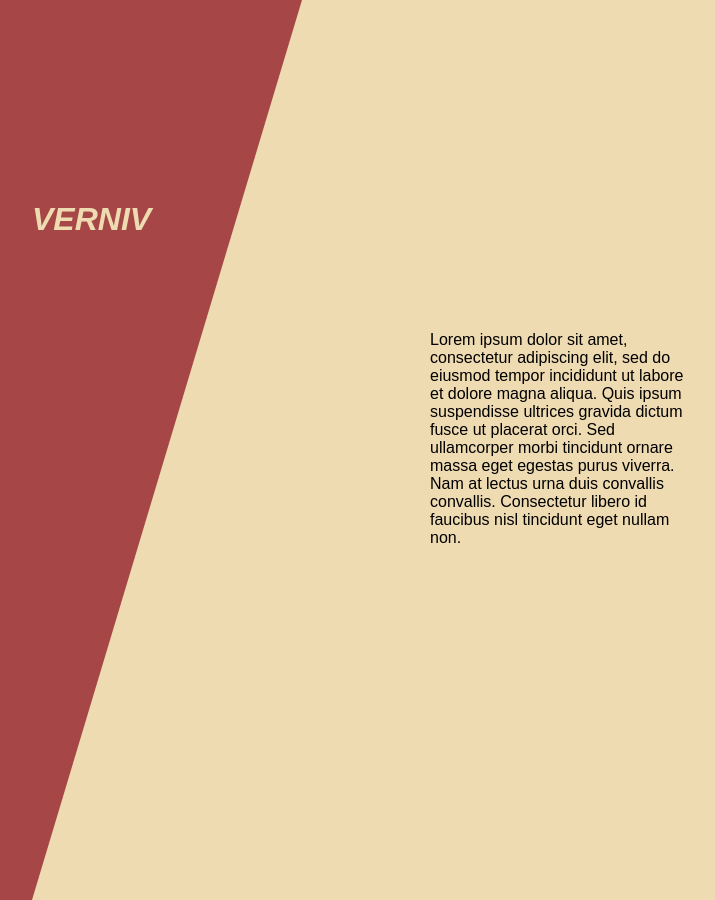
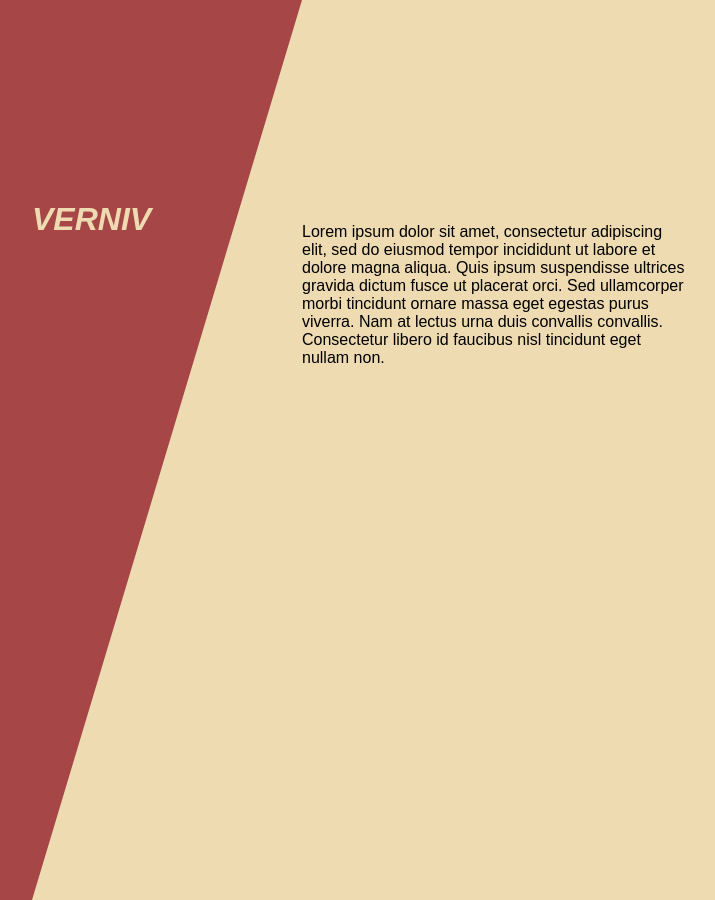
Before and after one commit to VERNIV/verniv.github.io, a Jekyll site: the page built from index.markdown, in a window 1280 px wide. Shown: the whole page, without its empty margins (281-996 px from the left). Built offline with Jekyll 4.4.1, drawn with Linux system fonts in a browser that asks for light colours; some web fonts are replaced.

Commit message:
Update main.css

```diff
--- a/css/main.css
+++ b/css/main.css
@@ -73,9 +73,10 @@ p {
 
   #content {
     position: absolute;
-    width: 20vw;
+    width: 30vw;
     height: 45vh;
-    bottom: 0;
+    /* bottom: 0; */
+    top: 3vh;
     right: 0;
   }
 }
```
